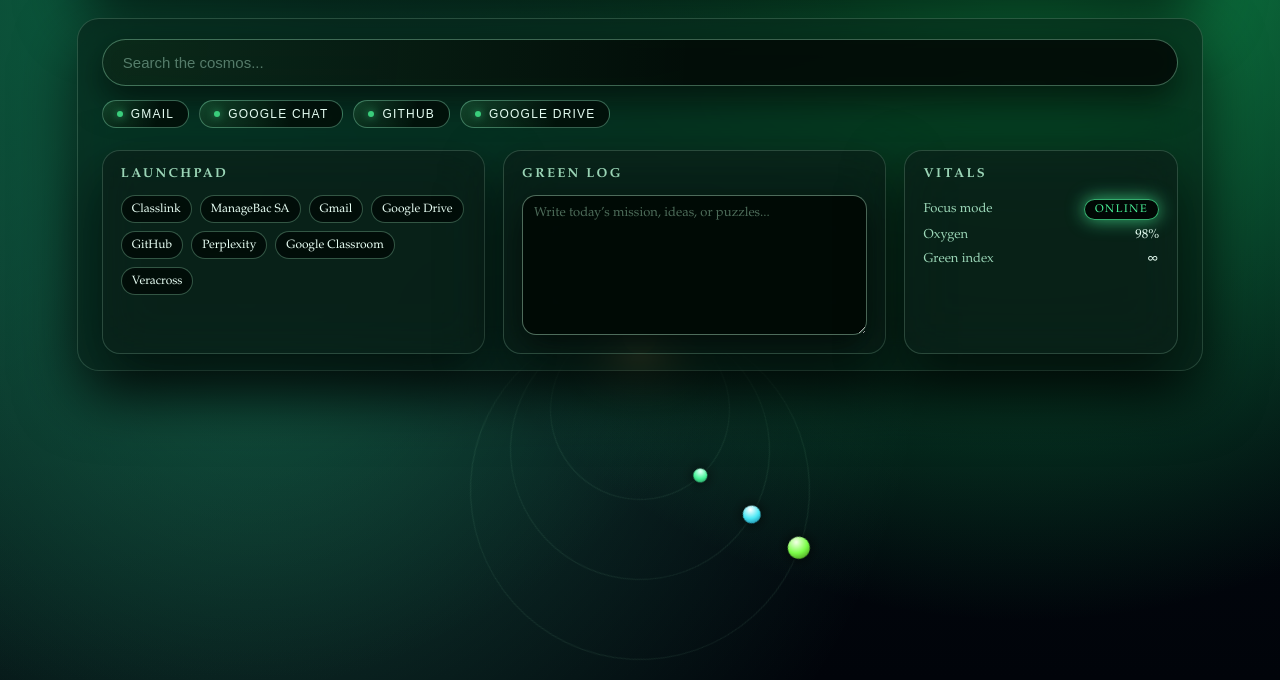
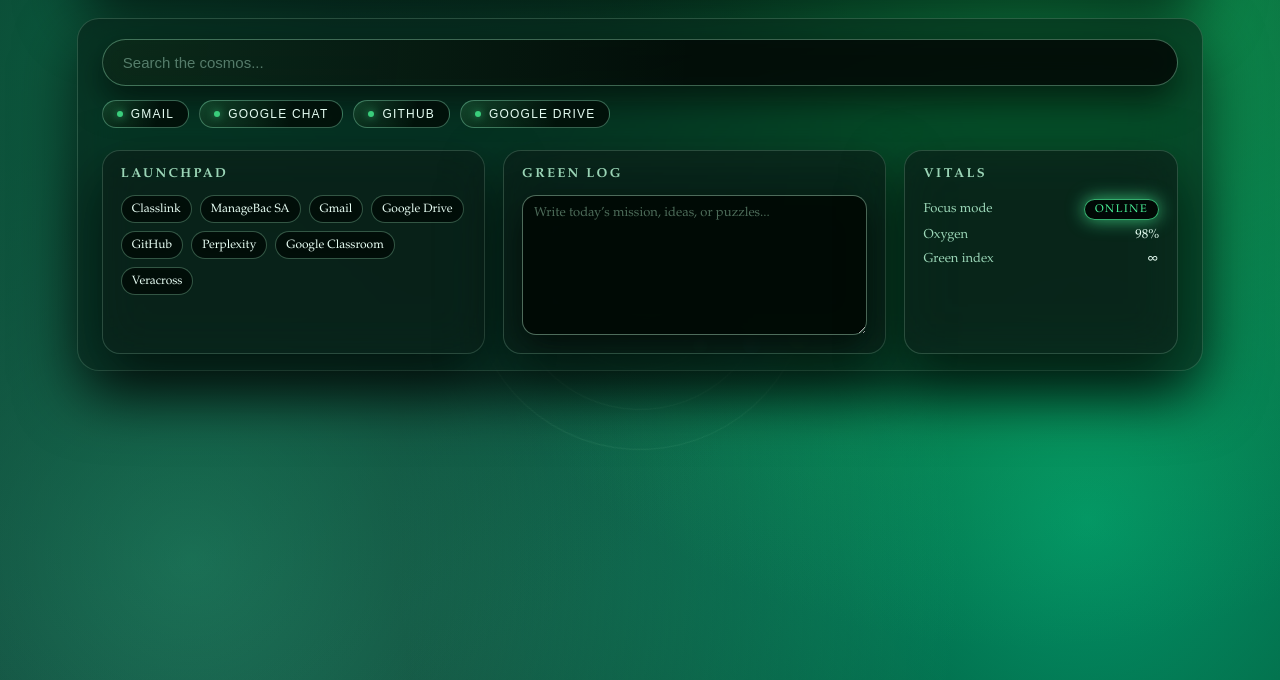
Before and after one commit to Quantumcryptography24/Homepage-tab, a plain HTML site: page index.html in a window 1280 px wide. Shown: the part 120-800 px from the top of the page. Drawn offline with Linux system fonts and the light colour scheme.

Commit message:
Update CSS styles for body and stars elements
Refactor body and stars styles for improved layout and aesthetics.

```diff
--- a/style.css
+++ b/style.css
@@ -32,18 +32,12 @@
 }
 
 body {
-  margin: 0;
-  padding: 0;
-  height: 100%;
-  width: 100%;
-  font-family: "Palatino Linotype", "Book Antiqua", Palatino, "Times New Roman",
-    serif;
-  color: var(--text-main);
   background:
-    radial-gradient(circle at 10% 10%, rgba(12, 96, 64, 0.9), transparent 55%),
-    radial-gradient(circle at 80% 5%, rgba(19, 178, 90, 0.8), transparent 55%),
-    radial-gradient(circle at 20% 55%, rgba(72, 255, 191, 0.25), transparent 60%),
-    linear-gradient(to bottom, #021013 0%, #020910 45%, #01040a 100%);
+    radial-gradient(circle at 10% 20%, rgba(12, 96, 64, 0.9), transparent 55%),
+    radial-gradient(circle at 80% 10%, rgba(19, 178, 90, 0.85), transparent 55%),
+    radial-gradient(circle at 15% 85%, rgba(72, 255, 191, 0.4), transparent 60%),
+    radial-gradient(circle at 85% 80%, rgba(0, 180, 125, 0.75), transparent 55%),
+    linear-gradient(135deg, var(--bg1), var(--bg2), var(--bg3));
   background-attachment: fixed;
   overflow: hidden;
   position: relative;
@@ -51,13 +45,10 @@
 
 .stars {
   position: fixed;
-  left: 0;
-  right: 0;
-  top: 45vh;
-  bottom: 0;
+  inset: -50px;
   pointer-events: none;
   background-repeat: repeat;
-  opacity: 0.8;
+  opacity: 0.7;
 }
 
 .layer-back {
@@ -90,12 +81,9 @@
 
 .space-orbits {
   position: fixed;
-  left: 0;
-  right: 0;
-  top: 55vh;
-  height: 45vh;
+  inset: 0;
   display: flex;
-  align-items: flex-start;
+  align-items: center;
   justify-content: center;
   pointer-events: none;
   z-index: 0;
```
